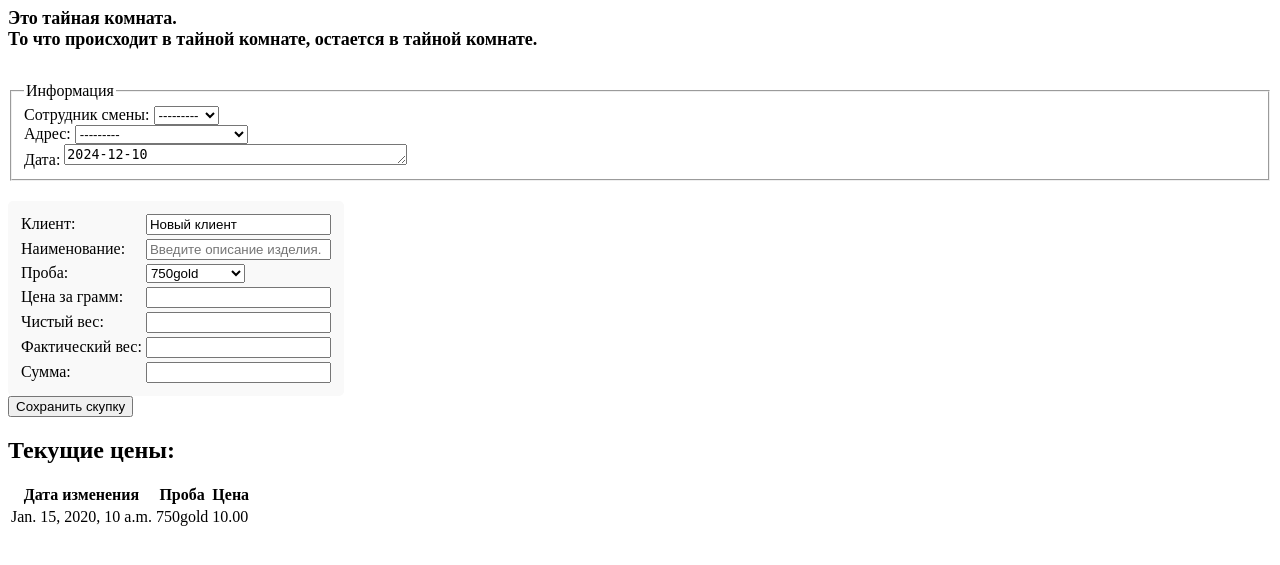
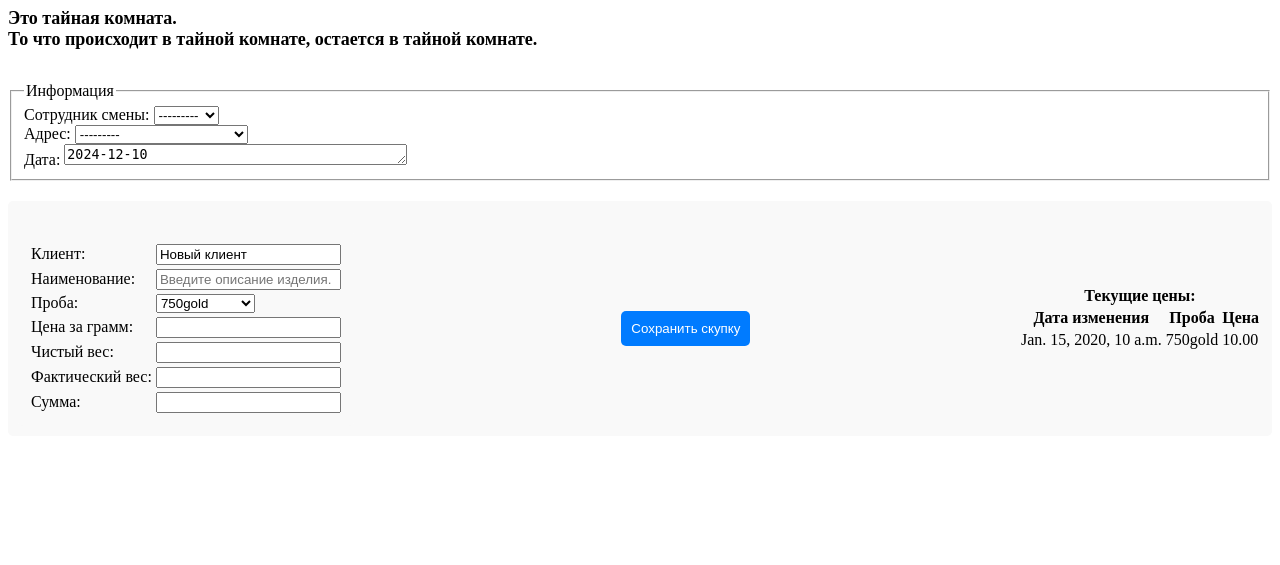
Before and after one commit to NikolayChegivarov/cash_report, a Django app: page /secret_room/ in a window 1280 px wide. Shown: the top 565 px of the page. Run offline with Django 5.2, Linux system fonts and the light colour scheme; tables that the repository leaves empty hold one stand-in row (values such as "Sample post").

Commit message:
SecretRoomView save()4

```diff
--- a/cashbox_app/templates/secret_room.html
+++ b/cashbox_app/templates/secret_room.html
@@ -19,6 +19,24 @@
             padding: 10px;
             background-color: #f9f9f9; /* Дополнительный фон для лучшей видимости */
             border-radius: 5px; /* Скругленные углы для визуального эффекта */
+        }
+        .content-container {
+            display: flex;
+            justify-content: space-between;
+            align-items: center;
+            margin-top: 20px; /* Добавьте нужное количество отступов сверху */
+            padding: 10px;
+            background-color: #f9f9f9;
+            border-radius: 5px;
+        }
+        button {
+            margin-top: 20px; /* Отступ сверху */
+            padding: 10px;
+            background-color: #007bff; /* Цвет фона кнопки */
+            color: white; /* Цвет текста */
+            border: none; /* Убираем границу */
+            border-radius: 5px; /* Скругленные углы */
+            cursor: pointer; /* Изменяем курсор при наведении мыши */
         }
     </style>
 
@@ -45,6 +63,7 @@
         </div>
     </fieldset>
 
+    <div class="content-container">
         <table class="form-buying-up">
             <tr>
                 <td>Клиент:</td>
@@ -62,7 +81,6 @@
                 <td>Цена за грамм:</td>
                 <td>{{ form.price }}</td>
             </tr>
-
             <tr>
                 <td>Чистый вес:</td>
                 <td>{{ form.weight_clean }}</td>
@@ -76,12 +94,14 @@
                 <td>{{ form.sum }}</td>
             </tr>
         </table>
-
         <div class="buttons">
             <button type="submit" name="submit_button" value="Сохранить">Сохранить скупку</button>
         </div>
-    <h2>Текущие цены:</h2>
+
         <table class="balance-table">
+            <tr>
+                <th colspan="3">Текущие цены:</th>
+            </tr>
             <tr>
                 <th>Дата изменения</th>
                 <th>Проба</th>
@@ -95,6 +115,7 @@
             </tr>
             {% endfor %}
         </table>
+    </div>
 </form>
 
 {% endblock %}
--- a/cashbox_app/views.py
+++ b/cashbox_app/views.py
@@ -1230,6 +1230,7 @@ class SecretRoomView(FormView):
     def get_context_data(self, **kwargs):
         context = super().get_context_data(**kwargs)
         context["tabl"] = GoldStandard.objects.all()
+
         return context
 
     def get_success_url(self):
```
Lines whose indentation alone changed are shown as unchanged.
